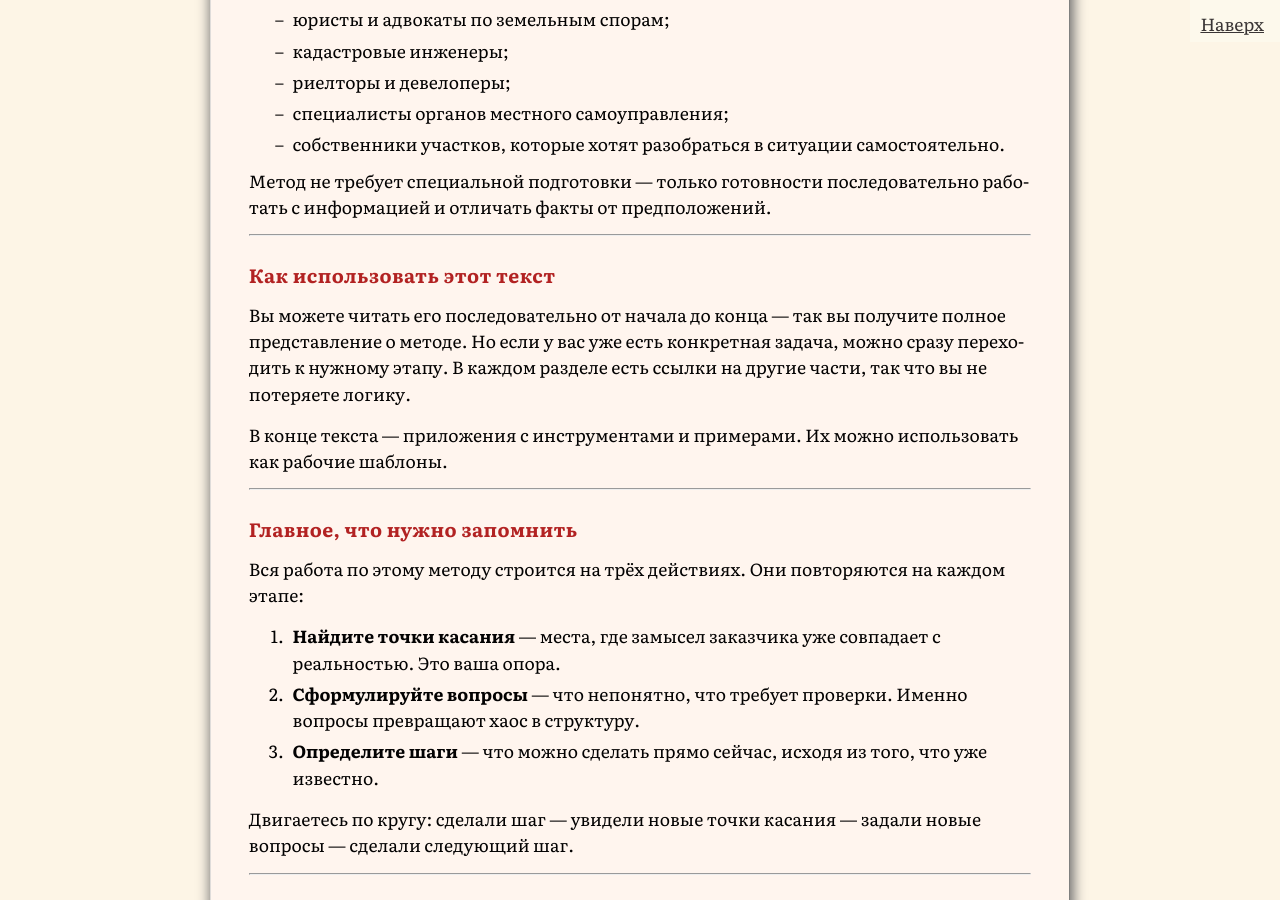
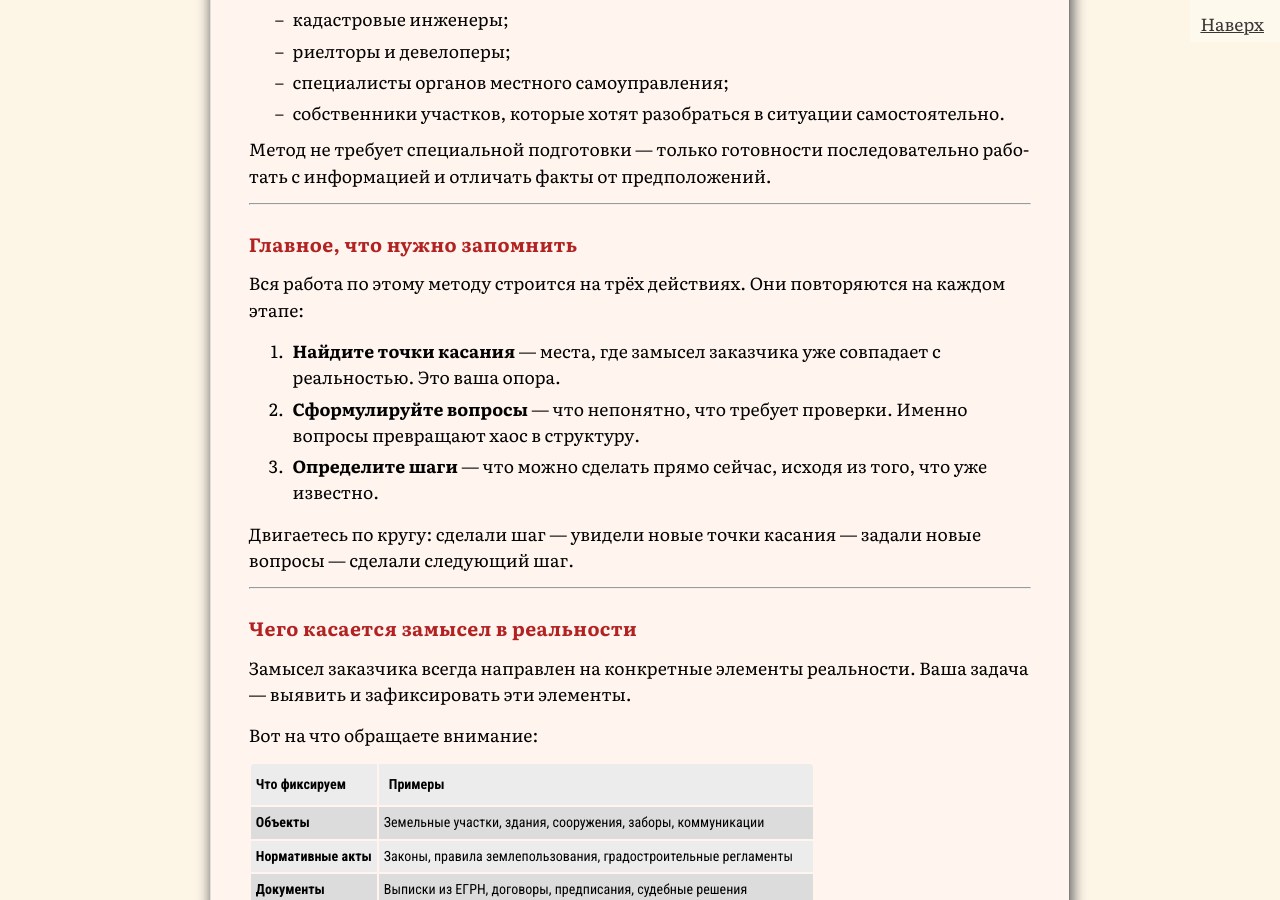
Before and after one commit to SergSi/land-use-art, a Jekyll site: the page built from _posts/2026-01-05-method.md, in a window 1280 px wide and 900 px high, scrolled down 2842 px. Built offline with Jekyll 4.4.1, drawn with Linux system fonts in a browser that asks for light colours; some web fonts are replaced; some of the changed text lies outside the part shown.

Commit message:
Update 2026-01-05-method.md

```diff
--- a/_posts/2026-01-05-method.md
+++ b/_posts/2026-01-05-method.md
@@ -45,14 +45,6 @@
 - собственники участков, которые хотят разобраться в ситуации самостоятельно.
 
 Метод не требует специальной подготовки — только готовности последовательно работать с информацией и отличать факты от предположений.
-
-------
-
-### Как использовать этот текст
-
-Вы можете читать его последовательно от начала до конца — так вы получите полное представление о методе. Но если у вас уже есть конкретная задача, можно сразу переходить к нужному этапу. В каждом разделе есть ссылки на другие части, так что вы не потеряете логику.
-
-В конце текста — приложения с инструментами и примерами. Их можно использовать как рабочие шаблоны.
 
 ------
 
```
